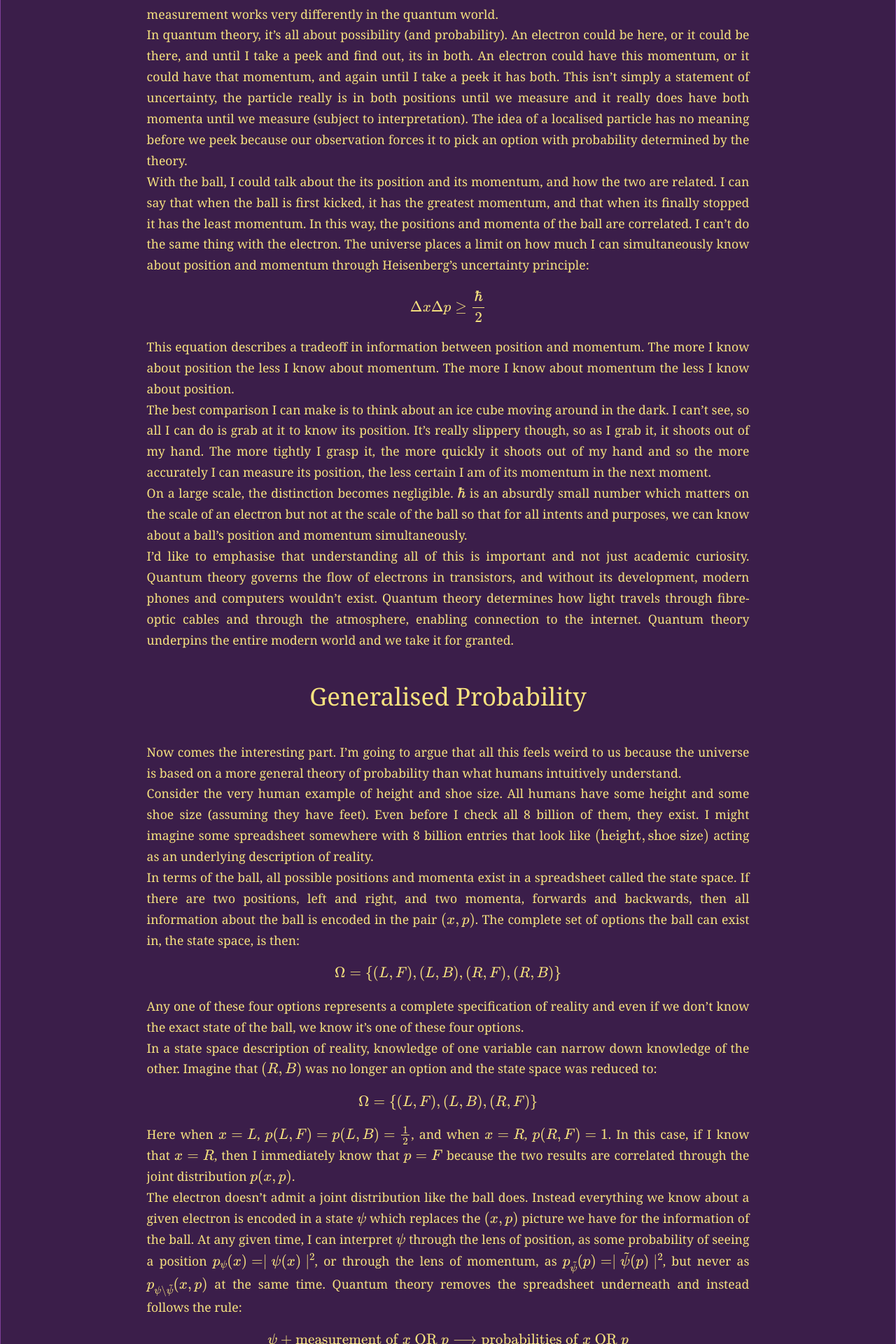
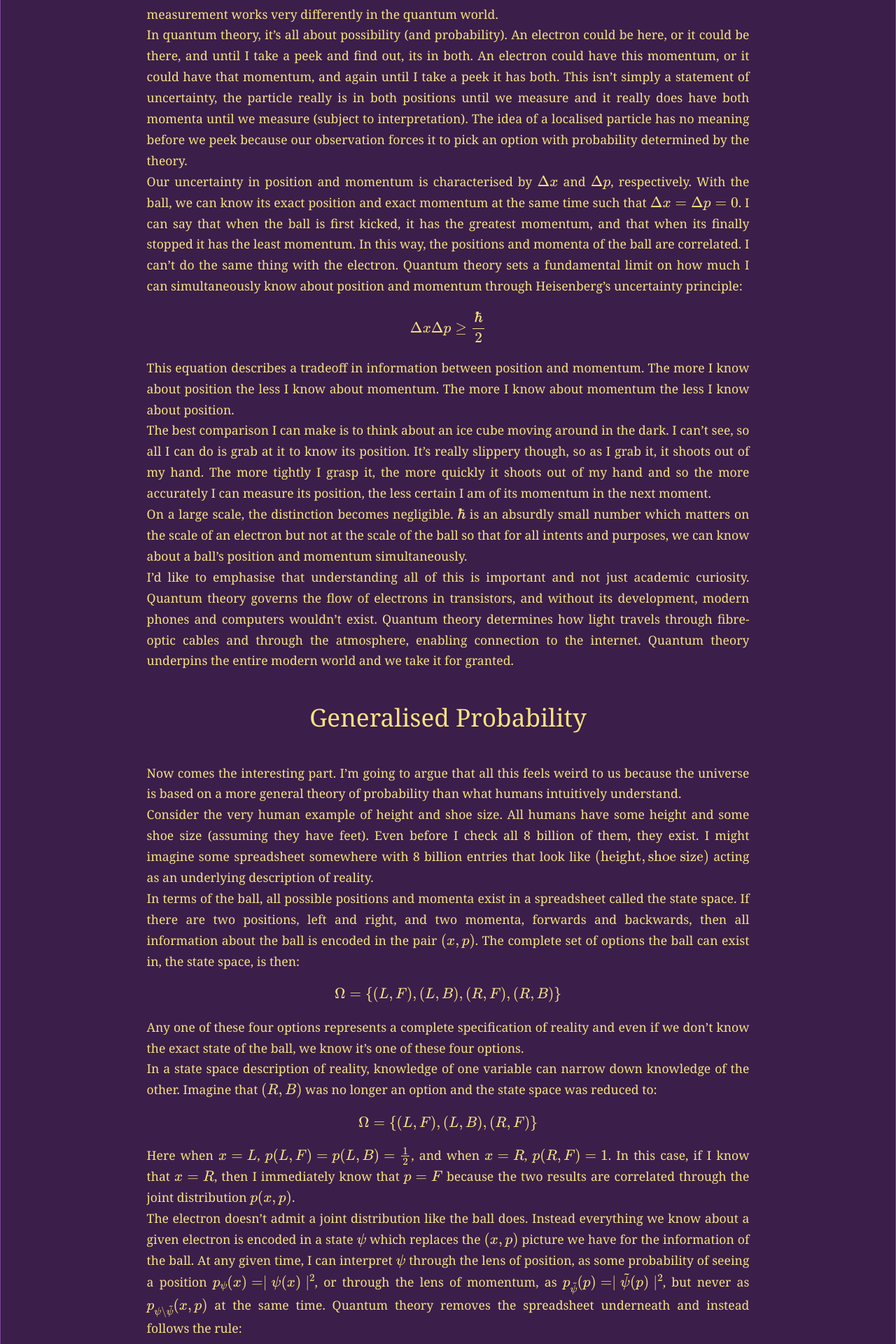
Before and after one commit to GangaSM/Meditations-on-Second-Philosophy, a Jekyll site: the page built from _posts/2026-05-09-thephysicalprocess.md, in a window 1280 px wide. Shown: the part 3330-5250 px from the top of the page at 70% size. Built offline with Jekyll 4.4.1, drawn with Linux system fonts in a browser that asks for light colours.

Commit message:
Update 2026-05-09-thephysicalprocess.md

```diff
--- a/_posts/2026-05-09-thephysicalprocess.md
+++ b/_posts/2026-05-09-thephysicalprocess.md
@@ -57,7 +57,7 @@ Now imagine an electron, a fundamental particle. I can place it at some starting
 
 In quantum theory, it's all about possibility (and probability). An electron could be here, or it could be there, and until I take a peek and find out, its in both. An electron could have this momentum, or it could have that momentum, and again until I take a peek it has both. This isn't simply a statement of uncertainty, the particle really is in both positions until we measure and it really does have both momenta until we measure (subject to interpretation). The idea of a localised particle has no meaning before we peek because our observation forces it to pick an option with probability determined by the theory.
 
-With the ball, I could talk about the its position and its momentum, and how the two are related. I can say that when the ball is first kicked, it has the greatest momentum, and that when its finally stopped it has the least momentum. In this way, the positions and momenta of the ball are correlated. I can't do the same thing with the electron. The universe places a limit on how much I can simultaneously know about position and momentum through Heisenberg's uncertainty principle:
+Our uncertainty in position and momentum is characterised by $\Delta x$ and $\Delta p$, respectively.  With the ball, we can know its exact position and exact momentum at the same time such that $\Delta x=\Delta p=0$. I can say that when the ball is first kicked, it has the greatest momentum, and that when its finally stopped it has the least momentum. In this way, the positions and momenta of the ball are correlated. I can't do the same thing with the electron. Quantum theory sets a fundamental limit on how much I can simultaneously know about position and momentum through Heisenberg's uncertainty principle:
 
 <div style="text-align: center; font-size: 1em;">
 	\[ \Delta x\Delta p\ge\frac{\hbar}{2} \]
```
